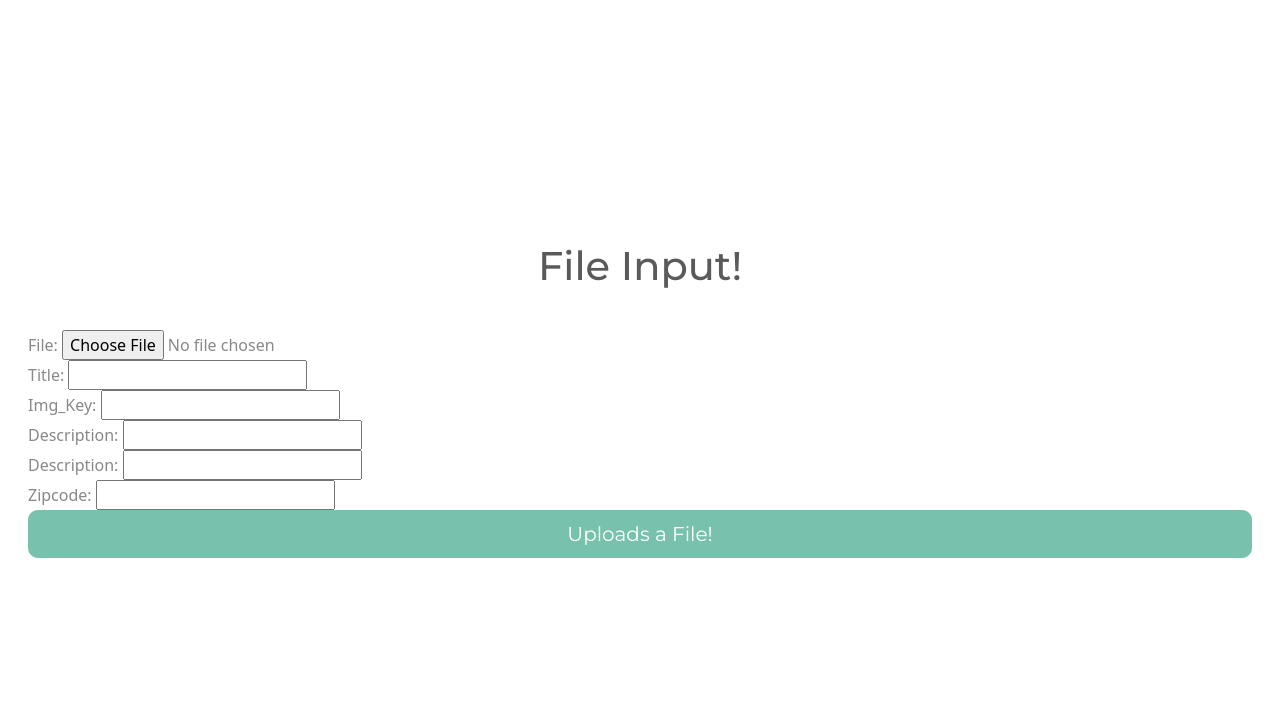
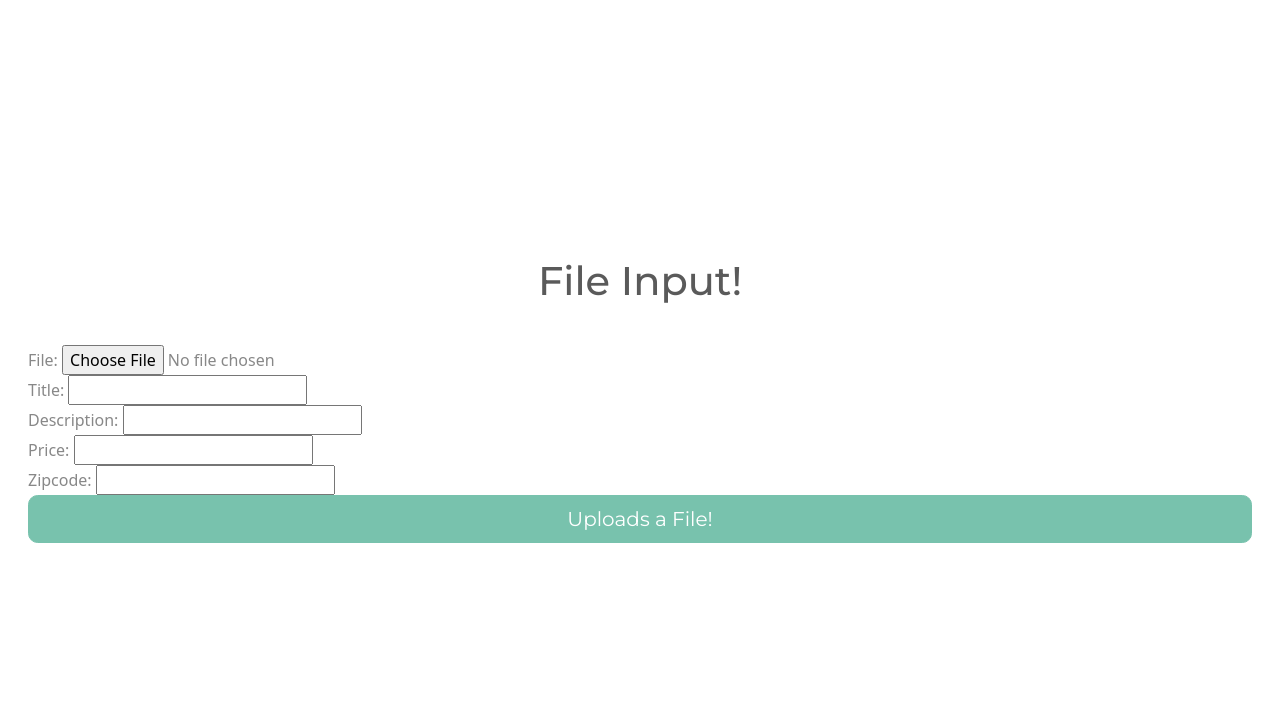
Before and after one commit to hannahanela/flask-share-bnb, a Flask app: page /api/listings in a window 1280 px wide. Shown: the top 720 px of the page. Run offline with Flask 2, Linux system fonts and the light colour scheme.

Commit message:
Connect front end to back to aws and psql where aws and psql are linked

```diff
--- a/app.py
+++ b/app.py
@@ -5,6 +5,8 @@ from dotenv import load_dotenv
 # from pickle import GET
 # from webbrowser import get
 from flask import Flask, url_for, render_template, redirect, flash, jsonify, request
+
+import uuid
 
 import boto3
 s3 = boto3.resource('s3')
@@ -75,34 +77,58 @@ def get_listing(listing_id):
 @app.route("/api/listings",methods=["POST"])
 def listing_create():
     """
-    Creates a listing instance with username, img, description, price and adds
+    Creates a listing instance with title, img_key, description, price and zipcode
     to db.
-    # Takes username, img, description, price.
+
+    Accepts 1 file via request.files, makes a put_object request to AWS
+    Stores the file in AWS bucket. Sets file extension and stores file extension
+    in database as img_key.
+
     Returns with JSON:
-        {listing: {username,img, description, price}}
+       TODO:  {listing: {username,img, description, price}}
     """
 
-    # print ('###################################################',request)
-    # print ('request.files[file] = ',request.files["file"])
+    # TODO: Allowed file extensions
 
     file_to_upload = request.files["file"]
+    print ('###################################################',request.files)
+    print ('request.files[file] = ',request.files["file"])
+    print('file_to_upload.filename = ',file_to_upload.filename)
+    file_proper = file_to_upload.filename
+    file_extension = file_proper.split(".")[1]
+    print ("THE FILE EXTENSION!!! = ", file_extension)
+
+    # We have the file extension
+    id = uuid.uuid4()
+
+    #
+    # "Unique identifer" + "." + "file_extension"
+
+    url = f'{AWS_BASE_URL}{id}.{file_extension}'
+    print('url = ',url)
+
+
+
+    # Put in 2 places
+    # 1. new_listing = Listing(img_key="Unique identifer" + "." + "file_extension"
+    # 2. s3.Bucket(AWS_BUCKET).put_object(Key="Unique identifer" + "." + "file_extension"
+
+
+
+
+    # FIXME: FORM DATA CATCH AND ASSIGN AS VARIABLES
     form_data = request.form
-    print("Form_Data = ",form_data)
+    # print("Form_Data = ",form_data)
 
     title = form_data["title"]
-    # TODO: Way to create Unique key for file naming
-    #   Should occur in post route logic, not via form input.
-    img_key = form_data["img_key"]
     description = form_data["description"]
     price = int(form_data["price"])
     zipcode = form_data["zipcode"]
 
-    print ('############## ',title,img_key,description,price,zipcode)
+    # print ('############## ',title,img_key,description,price,zipcode)
 
-    resp = s3.Bucket(AWS_BUCKET).put_object(Key='test7.jpg', Body=file_to_upload)
-
-    url = f'{AWS_BASE_URL}{resp.key}'
-    print('url = ',url)
+    # REQUEST TO AWS TO PUT IN BUCKETY
+    resp = s3.Bucket(AWS_BUCKET).put_object(Key=f"{id}.{file_extension}", Body=file_to_upload)
 
 
 
@@ -116,17 +142,17 @@ def listing_create():
     # # alternate method
     # # image = request.get_json()["image"]
 
-    # # TODO:
+
     new_listing = Listing(
         title=title,
-        img_key=img_key,
+        img_key=f'{id}.{file_extension}',
         description=description,
         price=price,
         zipcode=zipcode,
         )
 
 
-    # # TODO:
+    # FIXME: PUT IN DATABASE
     db.session.add(new_listing)
     db.session.commit()
 
@@ -139,6 +165,8 @@ def listing_create():
     # TODO: Return the url for the file!
     # redirect('https://c-sharebnb-r26.s3.us-west-1.amazonaws.com/')
     return render_template('file_input.html',url=url)
+    # return render_template('file_input.html')
+
 
 # ######################################################################## PATCH
 
--- a/models.py
+++ b/models.py
@@ -50,7 +50,7 @@ class Listing(db.Model):
     )
 
     img_key = db.Column(
-        db.String(30),
+        db.String,
         nullable=False,
         unique=True,
         # TODO: default would be great!
--- a/templates/file_input.html
+++ b/templates/file_input.html
@@ -10,7 +10,7 @@
     <form enctype="multipart/form-data" action="/api/listings" class="pb-4" method="POST">
       <br>
       <label for="file">File:
-        <input  type="file" name="file" id="file">
+        <input  type="file" name="file" id="file" required>
       </label>
       <br>
 
@@ -19,17 +19,12 @@
       </label>
       <br>
 
-      <label for="img_key">Img_Key:
-        <input  type="text" name="img_key" id="img_key" required>
-      </label>
-      <br>
-
       <label for="description">Description:
         <input  type="text" name="description" id="description" required>
       </label>
       <br>
 
-      <label for="price">Description:
+      <label for="price">Price:
         <input  type="text" name="price" id="price" required>
       </label>
       <br>
@@ -37,10 +32,6 @@
       <label for="zipcode">Zipcode:
         <input  type="text" name="zipcode" id="zipcode" required>
       </label>
-
-
-
-
 
       <button class="btn btn-primary btn-lg w-100">
         Uploads a File!
```
